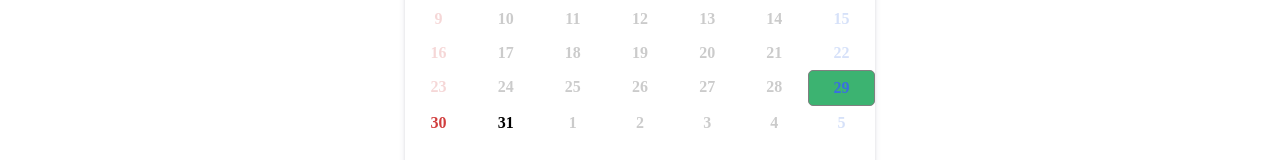
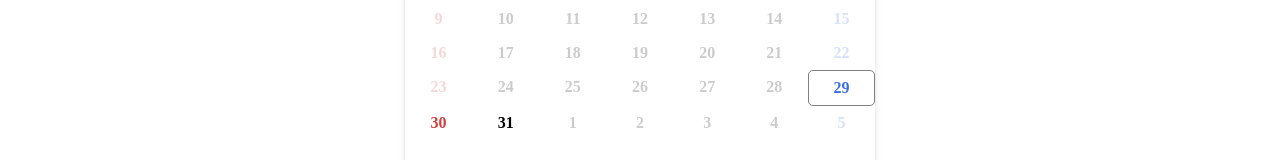
Before and after one commit to iyk2h/booking_service_front, a React (Create React App) app: page /booking/1 in a window 1280 px wide. Shown: the part 274-434 px from the top of the page. Built offline with nearby package versions, Linux system fonts and the light colour scheme; no server answers.

Commit message:
clicked-date color

```diff
--- a/src/auth.js
+++ b/src/auth.js
@@ -9,6 +9,6 @@ export default function useLoginStatus() {
     .get("/check")
     .then((response) => response.status === 200 && setIsLogin(true))
     .catch((err) => err.response.status === 401 && console.log("Login Err" + err));
-  });
+  }, []);
   return isLogin;
 }
--- a/src/components/calendar.js
+++ b/src/components/calendar.js
@@ -135,8 +135,7 @@ function Calendar() {
       : i > lastDateIndex
       ? null
       : "disable";
-
-    const isClicked = (selectable === "_able" &&  date === clicked) ? "isClick" : null;
+    const isClicked = (selectable === "_able" && String(date) === clicked) ? "isClick" : null;
     const todayClass =
       today.getFullYear() === viewYear &&
       today.getMonth() === viewMonth &&
```
